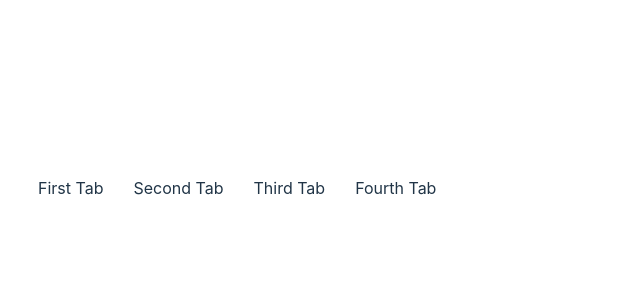
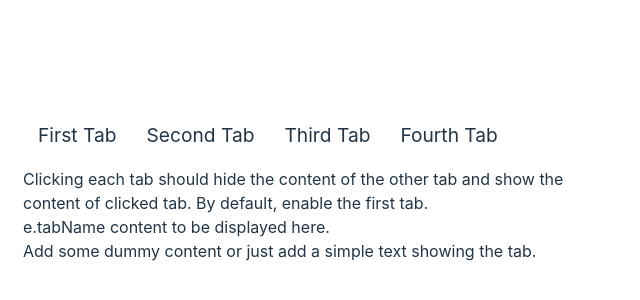
Before and after one commit to Jaunty5899/SimpleTabs, a React (Vite) app: page / in a window 1280 px wide. Shown: the part 208-508 px from the top of the page, without its empty margins (0-640 px from the left). Built offline with nearby package versions, Linux system fonts and the light colour scheme.

Commit message:
tab data done

```diff
--- a/src/App.css
+++ b/src/App.css
@@ -1,19 +1,25 @@
 .container {
   display: flex;
+  flex-direction: column;
   border: 3px solid white;
+  padding: 20px;
   border-radius: 20px;
+  max-width: 600px;
 }
 ul {
   display: flex;
   list-style-type: none;
-  padding: 20px;
   margin: 0;
+  padding: 0;
+  padding-bottom: 10px;
+  font-size: larger;
+  cursor: pointer;
 }
 li {
   padding: 0px 15px 5px 15px;
   box-sizing: content-box;
   border-bottom: 3px solid transparent;
-  /* transition: border-color 0.25s linear; */
+  transition: border-color 0.25s linear;
 }
 li:active {
   border-color: white;
--- a/src/App.jsx
+++ b/src/App.jsx
@@ -18,6 +18,12 @@ function App() {
           return <li>{e.tabName}</li>;
         })}
       </ul>
+      <div className="dataHolder">
+        Clicking each tab should hide the content of the other tab and show the
+        content of clicked tab. By default, enable the first tab.
+        <div>e.tabName content to be displayed here.</div>
+        Add some dummy content or just add a simple text showing the tab.
+      </div>
     </div>
   );
 }
```
